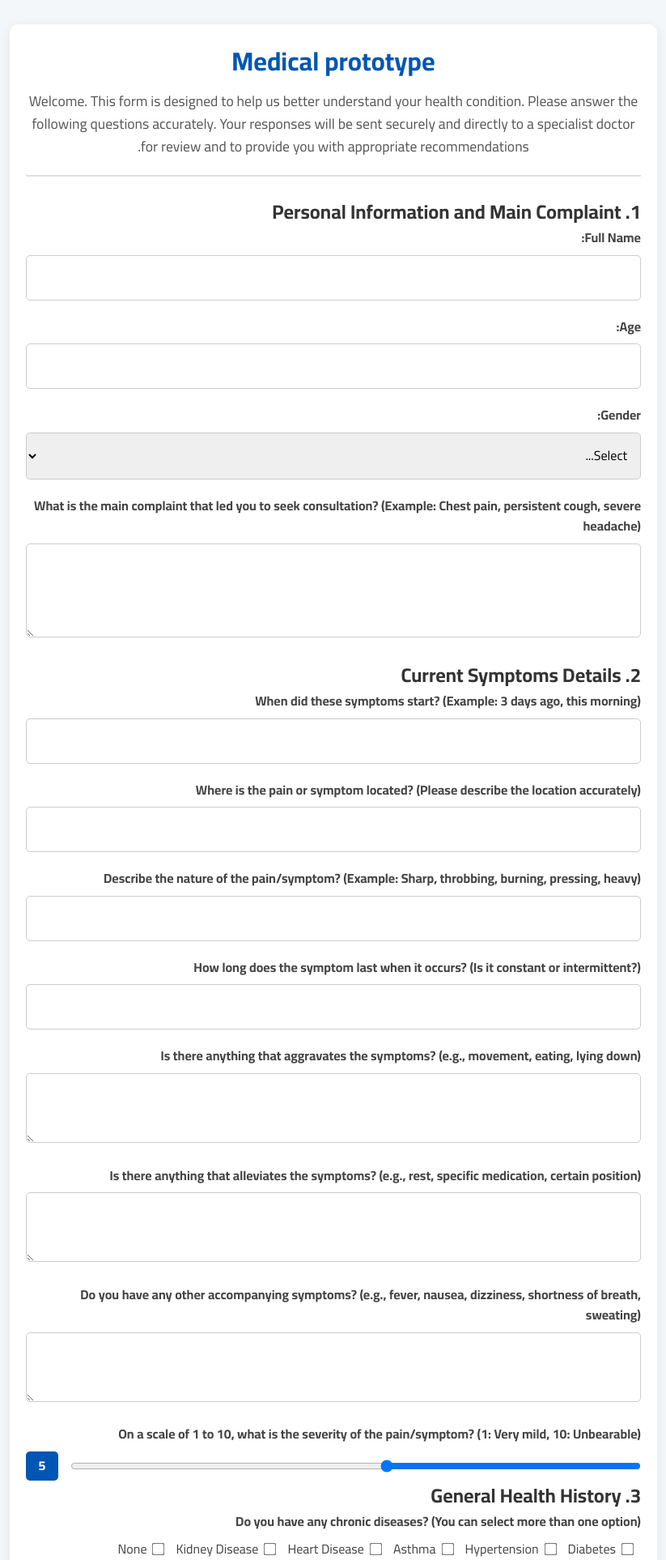
After one commit to sidra-ataya/Clear-Diagnosis, a Flask app: template templates/question.html in a window 1280 px wide. The commit adds this page. Shown: the top 1926 px of the page at 81% size, without its empty margins (228-1051 px from the left). Run offline with Flask 3, Linux system fonts and the light colour scheme; the template is opened without the code that fills it, so the values that code supplies are empty; parts of the project's set-up code (start-up, migrations or seed data) failed here and were passed over.

Commit message:
Create question forms & edit base.html - chat.html

```diff
--- /dev/null
+++ b/static/css/questions.css
@@ -0,0 +1,194 @@
+/* Basic Reset and Font */
+* {
+    margin: 0;
+    padding: 0;
+    box-sizing: border-box;
+}
+
+body {
+    font-family: 'Cairo', sans-serif;
+    direction: rtl;
+    background-color: #f4f7f9;
+    color: #333;
+    line-height: 1.6;
+}
+
+/* Container and Header */
+.container {
+    max-width: 800px;
+    margin: 30px auto;
+    padding: 20px;
+    background-color: #ffffff;
+    border-radius: 10px;
+    box-shadow: 0 4px 15px rgba(0, 0, 0, 0.08);
+}
+
+header {
+    text-align: center;
+    border-bottom: 2px solid #e0e0e0;
+    margin-bottom: 25px;
+    padding-bottom: 20px;
+}
+
+h1 {
+    color: #0056b3; /* A professional blue color */
+    margin-bottom: 10px;
+}
+
+.intro {
+    font-size: 1.1em;
+    color: #555;
+}
+
+/* Form Styling */
+#medical-form {
+    display: flex;
+    flex-direction: column;
+}
+
+fieldset {
+    border: 1px solid #dcdcdc;
+    border-radius: 8px;
+    padding: 20px;
+    margin-bottom: 25px;
+    background-color: #fafafa;
+}
+
+legend {
+    font-size: 1.3em;
+    font-weight: 700;
+    color: #0056b3;
+    padding: 0 10px;
+    margin-right: 20px; /* For RTL */
+}
+
+label {
+    display: block;
+    margin-bottom: 8px;
+    font-weight: 700;
+    color: #444;
+}
+
+input[type="text"],
+input[type="number"],
+select,
+textarea {
+    width: 100%;
+    padding: 12px;
+    border: 1px solid #ccc;
+    border-radius: 5px;
+    font-size: 1em;
+    font-family: 'Cairo', sans-serif;
+    margin-bottom: 20px;
+    transition: border-color 0.3s;
+}
+input[type="text"]:focus,
+input[type="number"]:focus,
+select:focus,
+textarea:focus {
+    outline: none;
+    border-color: #0056b3;
+    box-shadow: 0 0 5px rgba(0, 86, 179, 0.2);
+}
+
+textarea {
+    resize: vertical;
+}
+
+/* Radio and Checkbox Groups */
+.radio-group, .checkbox-group {
+    display: flex;
+    flex-wrap: wrap;
+    gap: 15px;
+    margin-bottom: 20px;
+    padding-right: 10px;
+}
+
+.radio-group label, .checkbox-group label {
+    font-weight: 400;
+    display: flex;
+    align-items: center;
+    gap: 8px;
+    cursor: pointer;
+}
+
+input[type="radio"], input[type="checkbox"] {
+    width: auto;
+    margin: 0;
+    transform: scale(1.2);
+}
+
+/* Range Slider */
+.range-container {
+    display: flex;
+    align-items: center;
+    gap: 15px;
+}
+
+input[type="range"] {
+    flex-grow: 1;
+    cursor: pointer;
+}
+
+.range-container output {
+    font-weight: 700;
+    background-color: #0056b3;
+    color: white;
+    padding: 5px 10px;
+    border-radius: 5px;
+    min-width: 40px;
+    text-align: center;
+}
+
+/* Disclaimer and Submit Button */
+.disclaimer {
+    background-color: #fff3cd;
+    border: 1px solid #ffeeba;
+    color: #856404;
+    padding: 15px;
+    border-radius: 5px;
+    margin: 20px 0;
+    text-align: center;
+}
+
+button[type="submit"] {
+    background-color: #007bff;
+    color: #ffffff;
+    border: none;
+    padding: 15px 20px;
+    font-size: 1.2em;
+    font-weight: 700;
+    font-family: 'Cairo', sans-serif;
+    border-radius: 5px;
+    cursor: pointer;
+    transition: background-color 0.3s, transform 0.2s;
+}
+
+button[type="submit"]:hover {
+    background-color: #0056b3;
+    transform: translateY(-2px);
+}
+
+/* Footer */
+footer {
+    text-align: center;
+    margin-top: 30px;
+    color: #777;
+    font-size: 0.9em;
+}
+
+/* Responsive Design */
+@media (max-width: 600px) {
+    .container {
+        margin: 10px;
+        padding: 15px;
+    }
+
+    h1 {
+        font-size: 1.5em;
+    }
+
+    legend {
+        font-size: 1.1em;
+    }
+}
--- a/templates/chat.html
+++ b/templates/chat.html
@@ -134,13 +134,9 @@
               <button  type="submit" data-mdb-button-init data-mdb-ripple-init class="btn btn-info btn-rounded float-end">Send</button>
             </form>
           {% endif %}
-
         </ul>
-
       </div>
-
     </div>
-
   </div>
 </section>
 
--- /dev/null
+++ b/templates/question.html
@@ -0,0 +1,120 @@
+<!DOCTYPE html>
+<html lang="en" dir="rtl">
+<head>
+    <meta charset="UTF-8">
+    <meta name="viewport" content="width=device-width, initial-scale=1.0">
+
+    <title>{% block title %}Clear Diagnosis{% endblock %}</title>
+    <link rel="icon" href="{{ url_for('static', filename='logos/Last update/Logo PNG-01.png') }}" type="image/x-icon">
+    <meta name="description" content="form for initial medical consultation to help understand your health condition better.">
+    <link rel="stylesheet" href="{{ url_for('static', filename='css/questions.css') }}">
+    <link rel="preconnect" href="https://fonts.googleapis.com">
+    <link rel="preconnect" href="https://fonts.gstatic.com" crossorigin>
+    <link href="https://fonts.googleapis.com/css2?family=Cairo:wght@400;700&display=swap" rel="stylesheet">
+</head>
+<body>
+    <main class="container">
+			<header>
+					<h1>Medical prototype</h1>
+					<p class="intro">
+						Welcome. This form is designed to help us better understand your health condition. Please answer the following questions accurately. Your responses will be sent securely and directly to a specialist doctor for review and to provide you with appropriate recommendations.
+					</p>
+			</header>
+			<form id="medical-form" action="#" method="POST">
+					<!-- Section 1: Basic Patient Information -->
+					<section class="form-section">
+							<h2>1. Personal Information and Main Complaint</h2>
+							<label for="full-name">Full Name:</label>
+							<input type="text" id="full-name" name="full_name" required>
+							<label for="age">Age:</label>
+							<input type="number" id="age" name="age" required>
+							<label for="gender">Gender:</label>
+							<select id="gender" name="gender" required>
+									<option value="">Select...</option>
+									<option value="male">Male</option>
+									<option value="female">Female</option>
+							</select>
+							<label for="main-complaint">What is the main complaint that led you to seek consultation? (Example: Chest pain, persistent cough, severe headache)</label>
+							<textarea id="main-complaint" name="main_complaint" rows="3" required></textarea>
+					</section>
+					<!-- Section 2: Current Complaint Details -->
+					<section class="form-section">
+							<h2>2. Current Symptoms Details</h2>
+
+							<label for="onset">When did these symptoms start? (Example: 3 days ago, this morning)</label>
+							<input type="text" id="onset" name="onset">
+
+							<label for="location">Where is the pain or symptom located? (Please describe the location accurately)</label>
+							<input type="text" id="location" name="location">
+
+							<label for="character">Describe the nature of the pain/symptom? (Example: Sharp, throbbing, burning, pressing, heavy)</label>
+							<input type="text" id="character" name="character">
+
+							<label for="duration">How long does the symptom last when it occurs? (Is it constant or intermittent?)</label>
+							<input type="text" id="duration" name="duration">
+
+							<label for="aggravating">Is there anything that aggravates the symptoms? (e.g., movement, eating, lying down)</label>
+							<textarea id="aggravating" name="aggravating" rows="2"></textarea>
+
+							<label for="alleviating">Is there anything that alleviates the symptoms? (e.g., rest, specific medication, certain position)</label>
+							<textarea id="alleviating" name="alleviating" rows="2"></textarea>
+
+							<label for="related-symptoms">Do you have any other accompanying symptoms? (e.g., fever, nausea, dizziness, shortness of breath, sweating)</label>
+							<textarea id="related-symptoms" name="related_symptoms" rows="2"></textarea>
+
+							<label for="severity">On a scale of 1 to 10, what is the severity of the pain/symptom? (1: Very mild, 10: Unbearable)</label>
+							<div class="range-container">
+									<input type="range" id="severity" name="severity" min="1" max="10" value="5" oninput="this.nextElementSibling.value = this.value">
+									<output>5</output>
+							</div>
+					</section>
+
+					<!-- Section 3: General Health History -->
+					<section class="form-section">
+							<h2>3. General Health History</h2>
+
+							<label>Do you have any chronic diseases? (You can select more than one option)</label>
+							<div class="checkbox-group">
+									<label><input type="checkbox" name="chronic_diseases" value="diabetes"> Diabetes</label>
+									<label><input type="checkbox" name="chronic_diseases" value="hypertension"> Hypertension</label>
+									<label><input type="checkbox" name="chronic_diseases" value="asthma"> Asthma</label>
+									<label><input type="checkbox" name="chronic_diseases" value="heart_disease"> Heart Disease</label>
+									<label><input type="checkbox" name="chronic_diseases" value="kidney_disease"> Kidney Disease</label>
+									<label><input type="checkbox" name="chronic_diseases" value="none"> None</label>
+							</div>
+
+							<label for="medications">Are you currently taking any medications? (Please mention them along with the dosages if possible)</label>
+							<textarea id="medications" name="medications" rows="3" placeholder="List medications, vitamins, and dietary supplements"></textarea>
+
+							<label for="allergies">Do you have any allergies to medications or certain foods?</label>
+							<textarea id="allergies" name="allergies" rows="2" placeholder="If yes, please mention them"></textarea>
+
+							<label for="surgeries">Have you had any surgeries before?</label>
+							<textarea id="surgeries" name="surgeries" rows="2" placeholder="If yes, please mention them with approximate dates"></textarea>
+					</section>
+
+					<!-- Section 4: Lifestyle -->
+					<section class="form-section">
+							<h2>4. Lifestyle</h2>
+							<label>Are you a smoker?</label>
+							<div class="radio-group">
+									<label><input type="radio" name="smoking" value="yes"> Yes</label>
+									<label><input type="radio" name="smoking" value="no"> No</label>
+									<label><input type="radio" name="smoking" value="ex_smoker"> Former Smoker</label>
+							</div>
+					</section>
+
+					<div class="disclaimer">
+							<strong>Important Disclaimer:</strong> This preliminary consultation does not replace direct clinical examination. In emergencies (such as severe chest pain, acute difficulty breathing, loss of consciousness), please go to the nearest emergency department or call for an ambulance immediately.
+					</div>
+
+					<button type="submit">Submit Data to Specialist Doctor</button>
+			</form>
+
+			<footer>
+					<p>© 2025 Medical Consultation System Clear Diagnosis. All rights reserved.</p>
+			</footer>
+    </main>
+    <script src="{{ url_for('static', filename='js/questions.js') }}"></script>
+</body>
+</html>
```
Also changed, not shown: static/vendor/bootstrap/js/question.js (added, +9 -0 lines), templates/base.html (+5 -8 lines).
